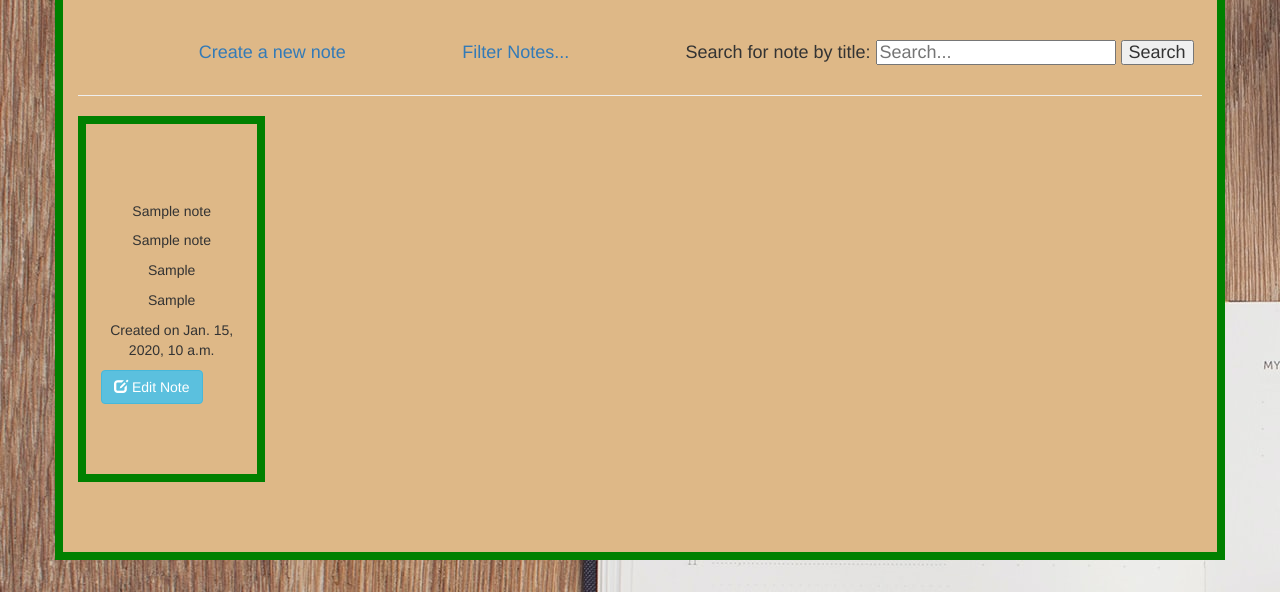
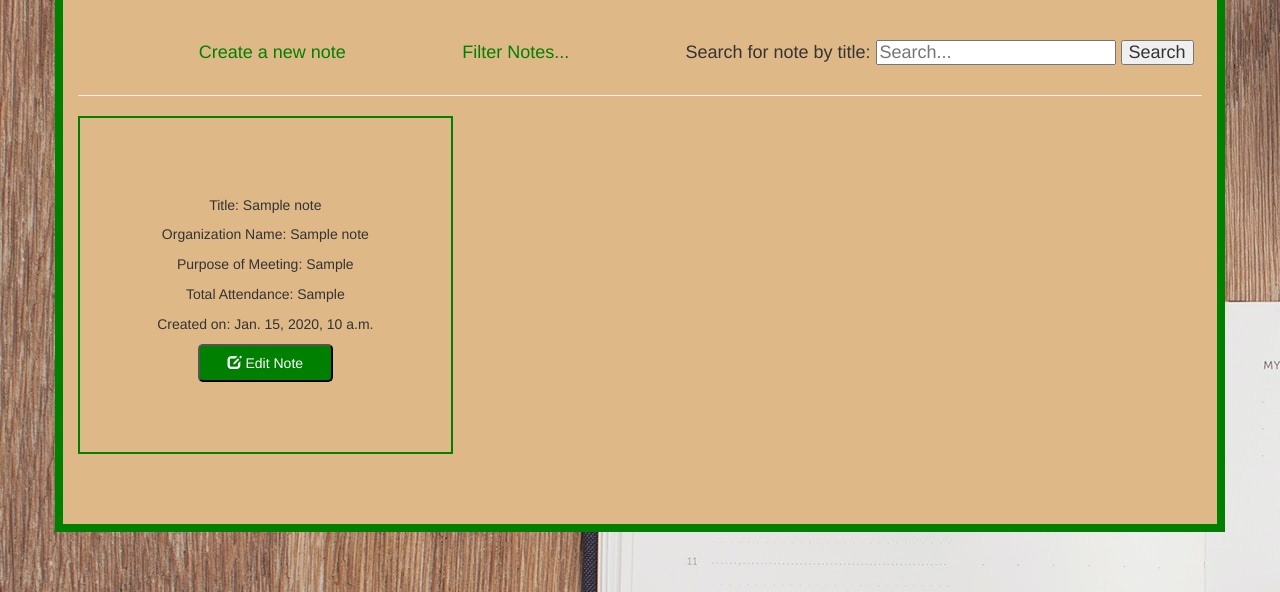
Before and after one commit to jonathankamau/note-taking-app, a Django app: template app/template/dashboard.html in a window 1280 px wide. Shown: the part 208-800 px from the top of the page. Run offline with Django 3.2, Linux system fonts and the light colour scheme; the template is opened without the code that fills it: values that come from a table or form of the project are taken from there, others are empty; tables that the repository leaves empty hold one stand-in row (values such as "Sample post"); some libraries are stand-ins or nearby versions.

Commit message:
[Feature] update card texr

```diff
--- a/app/template/dashboard.html
+++ b/app/template/dashboard.html
@@ -5,10 +5,10 @@
 <h1>{{ user.first_name }}'s Meeting Notes</h1>
 <br/>
 <span class="call_to_action">
-    <h4><a href="{% url 'create_note' %}">Create a new note</a></h4>
+    <h4><a href="{% url 'create_note' %}" class="text-links">Create a new note</a></h4>
 </span>
 <span class="call_to_action">
-    <h4><a href="{% url 'filter_results' %}">Filter Notes...</a></h4>
+    <h4><a href="{% url 'filter_results' %}" class="text-links">Filter Notes...</a></h4>
 </span>
 <span class="call_to_action">
     <form action="{% url 'search_results' %}" method="get">
@@ -22,16 +22,16 @@
 <div class="row col-md-20">
 {% if notes %}
     {% for note in notes %}
-        <div class="col-md-2 pure-border">
+        <div class="col-md-4 card-border">
             <div class="card mb-2">
                 <div class="card-body">
-                    <h5 class="card-title">{{ note.title }}</h5>
-                    <p class="card-text">{{ note.org_name }}</p>
-                    <p class="card-text">{{ note.purpose }}</p>
-                    <p class="card-text">{{ note.total_attendance }}</p>
-                    <p class="card-text">Created on {{ note.date_created }}</p>
-                    <a href="{% url 'edit_note' note.id %}" class="pull-left">
-                        <button type="button" class="btn btn-info">
+                    <h5 class="card-title">Title: {{ note.title }}</h5>
+                    <p class="card-text">Organization Name: {{ note.org_name }}</p>
+                    <p class="card-text">Purpose of Meeting: {{ note.purpose }}</p>
+                    <p class="card-text">Total Attendance: {{ note.total_attendance }}</p>
+                    <p class="card-text">Created on: {{ note.date_created }}</p>
+                    <a href="{% url 'edit_note' note.id %}">
+                        <button type="button" class="pure-button pure-button-primary">
                             <span class="glyphicon glyphicon-edit"></span> Edit Note
                         </button>
                     </a>
```
